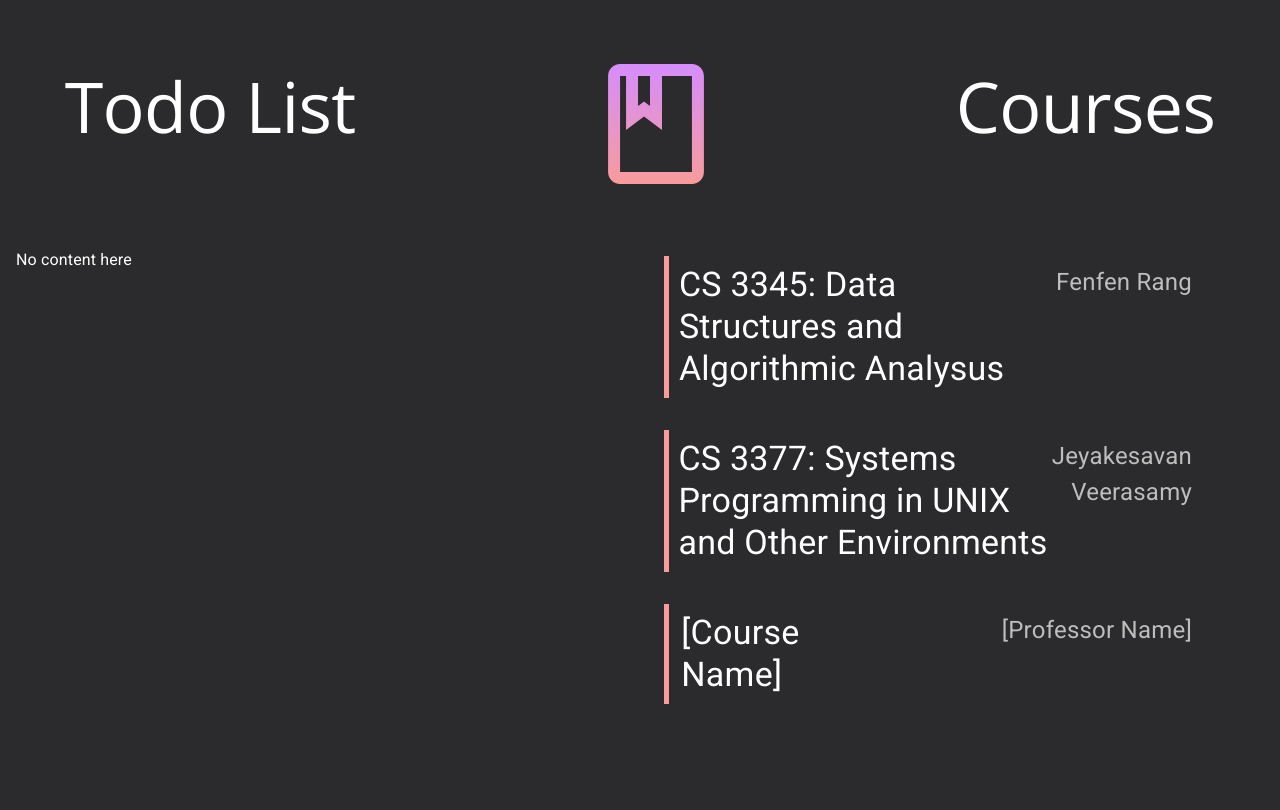
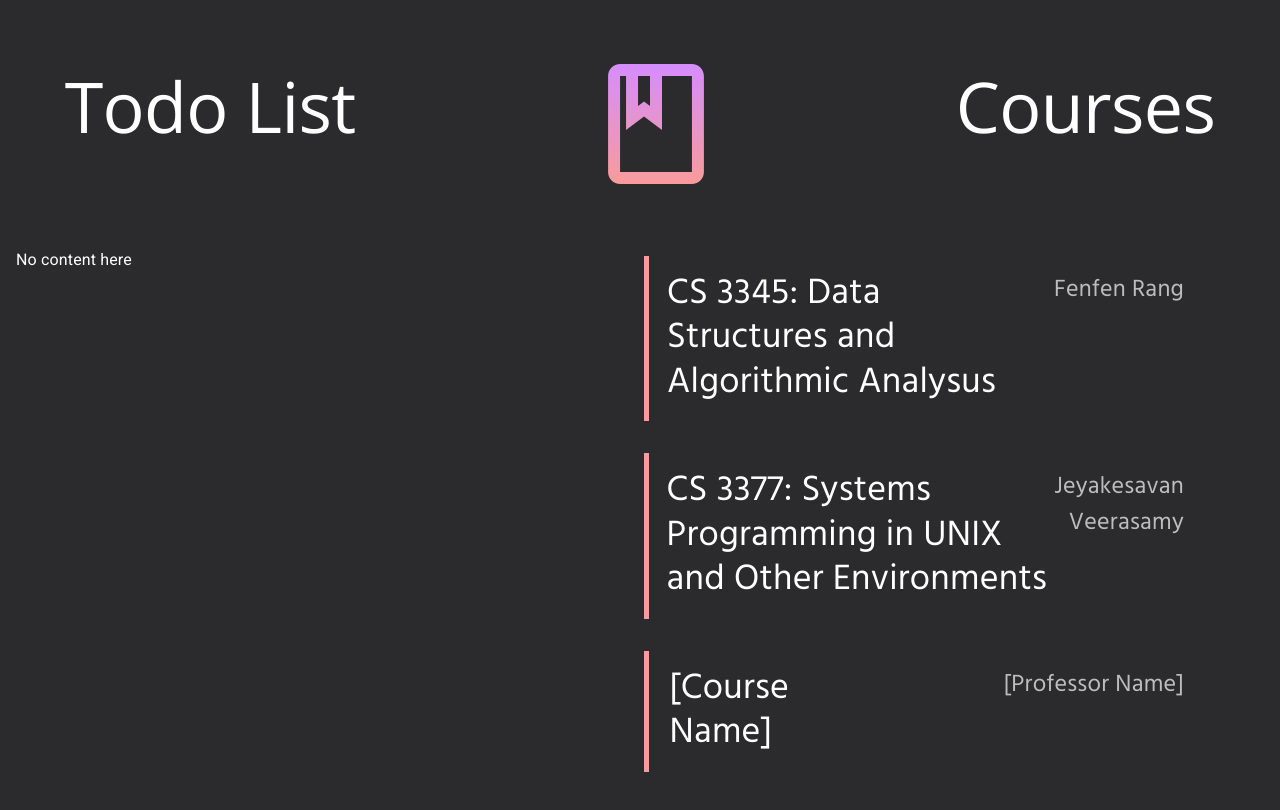
Before and after one commit to MichaelZhao21/course-db, a React (Create React App) app in the folder client/: page / in a window 1280 px wide. Built offline with nearby package versions, Linux system fonts and the light colour scheme.

Commit message:
Changed highlight color and new font

```diff
--- a/client/public/index.html
+++ b/client/public/index.html
@@ -17,6 +17,10 @@
             rel="stylesheet"
             href="https://fonts.googleapis.com/css?family=Roboto:wght@300;400;500;700&display=swap"
         />
+        <link
+            href="https://fonts.googleapis.com/css2?family=Hind:wght@300;400;500&display=swap"
+            rel="stylesheet"
+        />
         <title>CourseDB</title>
     </head>
     <body>
--- a/client/src/App.jsx
+++ b/client/src/App.jsx
@@ -28,6 +28,9 @@ const theme = createTheme({
             fontFamily: 'Open Sans',
             fontWeight: 300,
             fontSize: '70px'
+        },
+        h4: {
+            fontFamily: 'hind',
         }
     }
 });
--- a/client/src/components/CourseListEntry.jsx
+++ b/client/src/components/CourseListEntry.jsx
@@ -1,4 +1,4 @@
-import { ListItem, Typography, Box } from '@mui/material';
+import { ListItem, Typography, Box, alpha } from '@mui/material';
 import React from 'react';
 import { useNavigate } from 'react-router-dom';
 
@@ -16,11 +16,11 @@ const CourseListEntry = ({ course }) => {
                 alignItems: 'flex-start',
                 borderLeft: (theme) => `solid 5px ${theme.palette.primary.main}`,
                 marginBottom: '2rem',
-                padding: '0.5rem',
+                padding: '1rem',
                 cursor: 'pointer',
                 transition: '0.3s',
                 '&:hover': {
-                    backgroundColor: '#373737',
+                    backgroundColor: (theme) => alpha(theme.palette.primary.main, 0.2),
                 },
             }}
             onClick={goToCourse}
@@ -31,7 +31,7 @@ const CourseListEntry = ({ course }) => {
                     width: '5px',
                 }}
             ></Box>
-            <Typography variant="h4" sx={{ flexGrow: 1 }}>
+            <Typography variant="h4" sx={{ flexGrow: 1, fontSize: '36px'}}>
                 {course.name}
             </Typography>
             <Typography
@@ -41,6 +41,7 @@ const CourseListEntry = ({ course }) => {
                     width: 300,
                     flexShrink: 1,
                     fontSize: '24px',
+                    fontFamily: 'Hind',
                 }}
             >
                 {course.professor}
```
